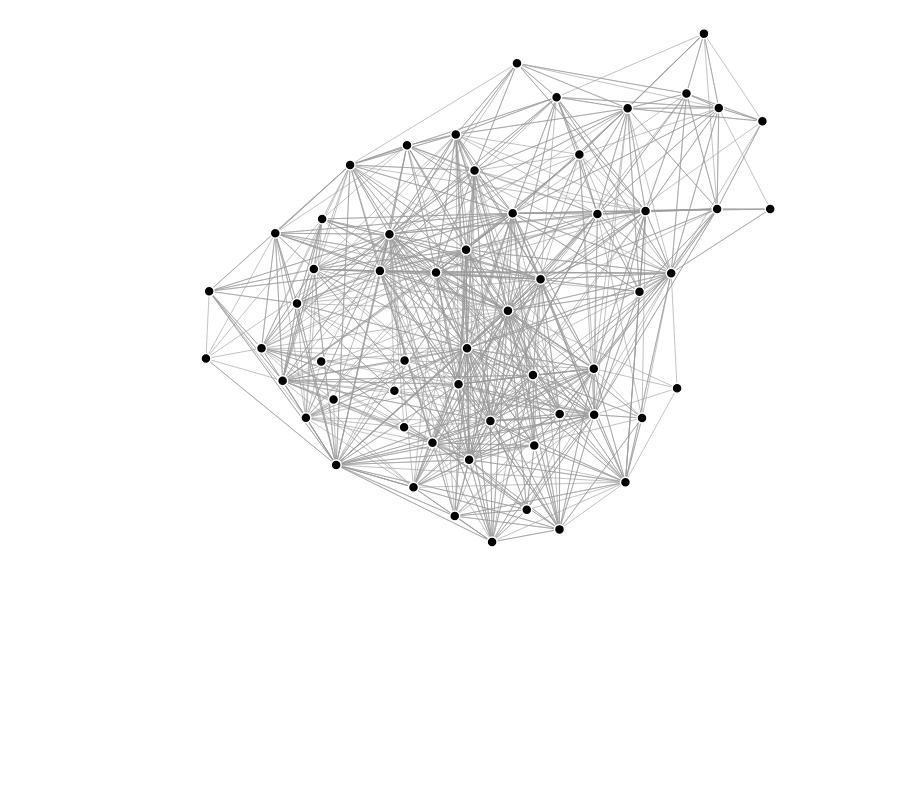
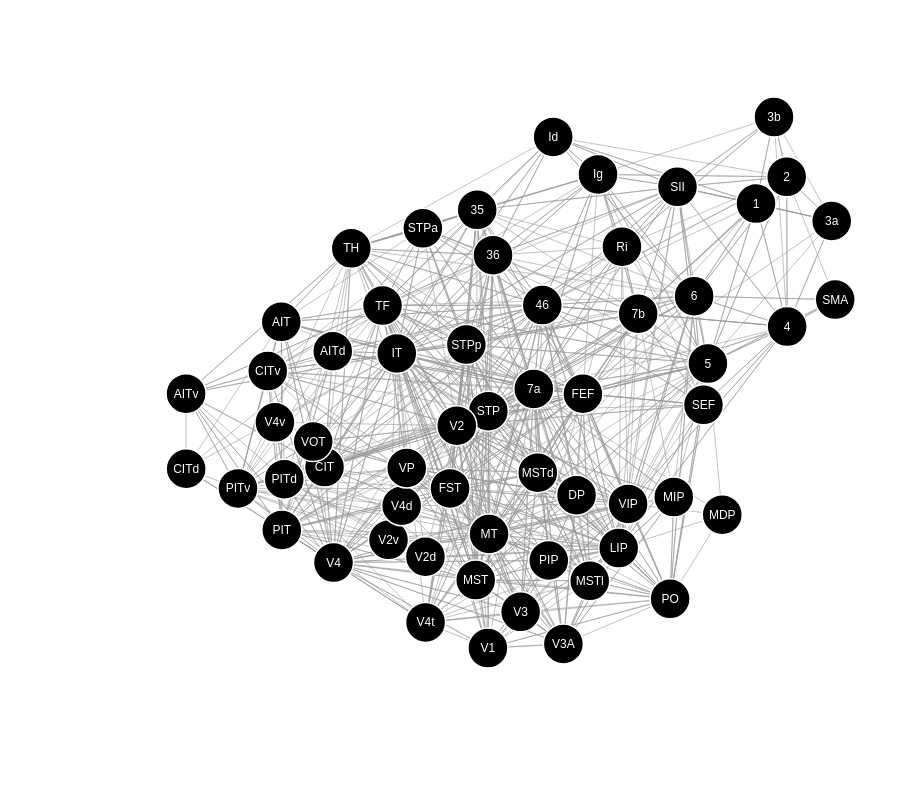
Before and after one commit to jasoncrawford/networkviz, a plain HTML site: page index.html in a window 1280 px wide. Shown: the part 73-863 px from the top of the page, without its empty margins (0-910 px from the left). Before the commit the page ends 800 px from the top, so only its background shows below. Drawn offline with Linux system fonts and the light colour scheme.

Commit message:
Make nodes larger and add labels

```diff
--- a/index.html
+++ b/index.html
@@ -6,7 +6,7 @@
 </head>
 <body>
   <h1>Network visualizations</h1>
-  <svg width="960" height="600"></svg>
+  <svg width="1000" height="800"></svg>
   <script src="d3.js"></script>
   <script src="main.js"></script>
   <script type="text/javascript">
--- a/main.css
+++ b/main.css
@@ -1,3 +1,7 @@
+body {
+  font-family: sans-serif;
+}
+
 .links line {
   stroke: #999;
   stroke-opacity: 0.6;
@@ -7,3 +11,7 @@
   stroke: #fff;
   stroke-width: 1.5px;
 }
+
+.nodes text {
+  font-family: sans-serif;
+}
--- a/main.js
+++ b/main.js
@@ -5,7 +5,7 @@ function networkViz() {
 
   let simulation = d3.forceSimulation()
     .force("link", d3.forceLink().id(d => d.id))
-    .force("charge", d3.forceManyBody().strength(-300))
+    .force("charge", d3.forceManyBody().strength(-400))
     .force("center", d3.forceCenter(width / 2, height / 2));
 
   d3.json("cocomac_fv91_connectivity.json", (error, data) => {
@@ -29,22 +29,36 @@ function networkViz() {
     console.log('nodes', nodes);
     console.log('links', links);
 
-    var link = svg.append("g")
+    let link = svg.append("g")
         .attr("class", "links")
       .selectAll("line")
       .data(links)
       .enter().append("line")
         .attr("stroke-width", 1);
 
-    var node = svg.append("g")
+    let node = svg.append("g")
         .attr("class", "nodes")
-      .selectAll("circle")
+      .selectAll(".circle")
       .data(nodes)
-      .enter().append("circle")
-        .attr("r", 5)
+      .enter().append("g")
+        .classed('circle', true)
 
-    node.append("title")
-      .text(d => d.id);
+    const nodeSize = 20;
+    node.append('circle')
+        .attr('cx', 0)
+        .attr('cy', 0)
+        .attr("r", nodeSize)
+      .append("title")
+        .text(d => d.id);
+
+    const fontSize = 12;
+    node.append('text')
+      .text(d => d.id.replace('FV91-', ''))
+      .attr('x', 0)
+      .attr('y', nodeSize / 2 - fontSize / 2)
+      .attr('text-anchor', 'middle')
+      .attr('fill', 'white')
+      .attr('font-size', fontSize)
 
     simulation
       .nodes(nodes)
@@ -61,8 +75,7 @@ function networkViz() {
         .attr("y2", d => d.target.y);
 
       node
-        .attr("cx", d => d.x)
-        .attr("cy", d => d.y);
+        .attr("transform", d => `translate(${d.x}, ${d.y})`);
     }
   })
 }
```
